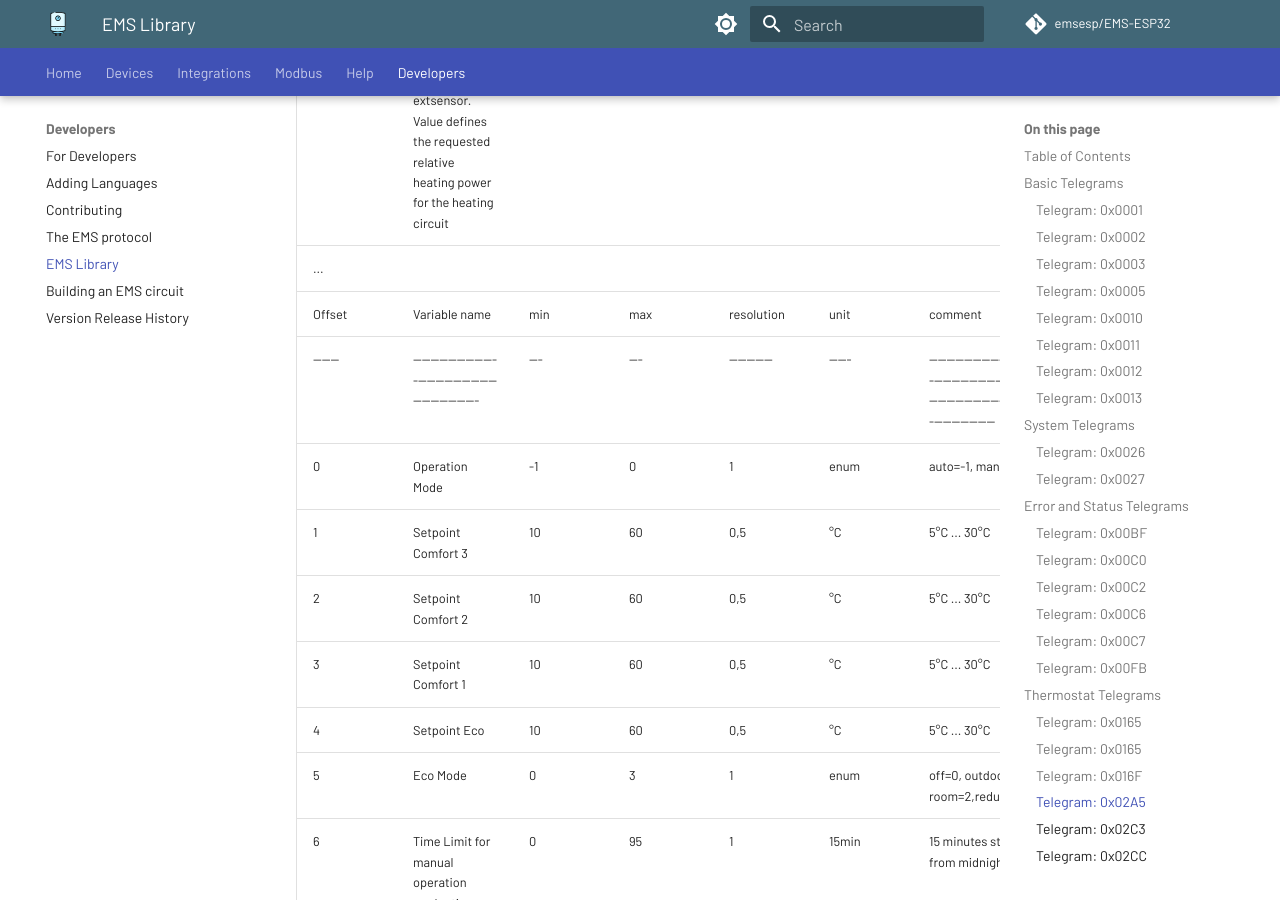
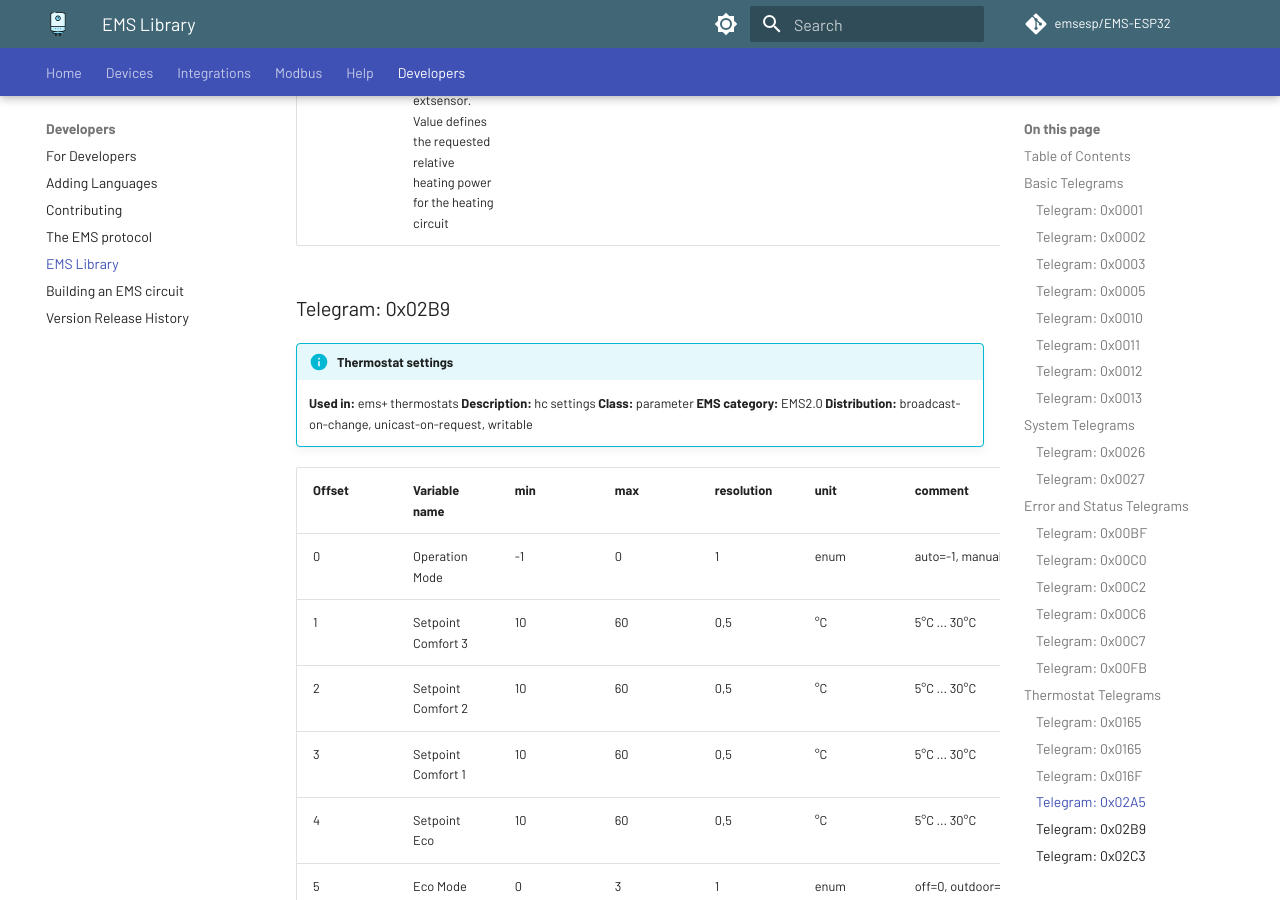
Before and after one commit to emsesp/docs, an MkDocs documentation site: the page built from docs/ems-library.md, in a window 1280 px wide and 900 px high, scrolled down 41985 px. Built offline with MkDocs 1.6.1 and Material for MkDocs 9.7.7, drawn with Linux system fonts in a browser that asks for light colours; comment, search, counter and statistics services are not loaded.

Commit message:
Update ems-library.md
Add missing headline for 0x2B9

```diff
--- a/docs/ems-library.md
+++ b/docs/ems-library.md
@@ -598,9 +598,18 @@
 | 27-28 | Offset on room temperature setpoint due to room temperature influence | -100 | 300 | 0.1 | K |  |
 | ... |  |  |  |  |  |  |
 | 32 | Room temp sensor value controller extsensor. Value defines the requested relative heating power for the heating circuit | 0 | 100 | 1 | % |  |
-| ... |  |  |  |  |  |  |
+
+### Telegram: 0x02B9
+
+!!! info "Thermostat settings"
+    **Used in:** ems+ thermostats
+    **Description:** hc settings
+    **Class:** parameter
+    **EMS category:** EMS2.0
+    **Distribution:** broadcast-on-change, unicast-on-request, writable
+
 | Offset | Variable name | min | max | resolution | unit | comment |
-| ------ | ----------------------------------------------------- | --- | --- | ---------- | ----- | ------------------------------------------------------------------------------------ | --- |
+| ------ | ----------------------------------------------------------------------------------------------------------------------- | ---- | ---- | ---------- | ---- | -------------------------------------------- |
 | 0 | Operation Mode | -1 | 0 | 1 | enum | auto=-1, manual=0 |
 | 1 | Setpoint Comfort 3 | 10 | 60 | 0,5 | °C | 5°C ... 30°C |
 | 2 | Setpoint Comfort 2 | 10 | 60 | 0,5 | °C | 5°C ... 30°C |
```
